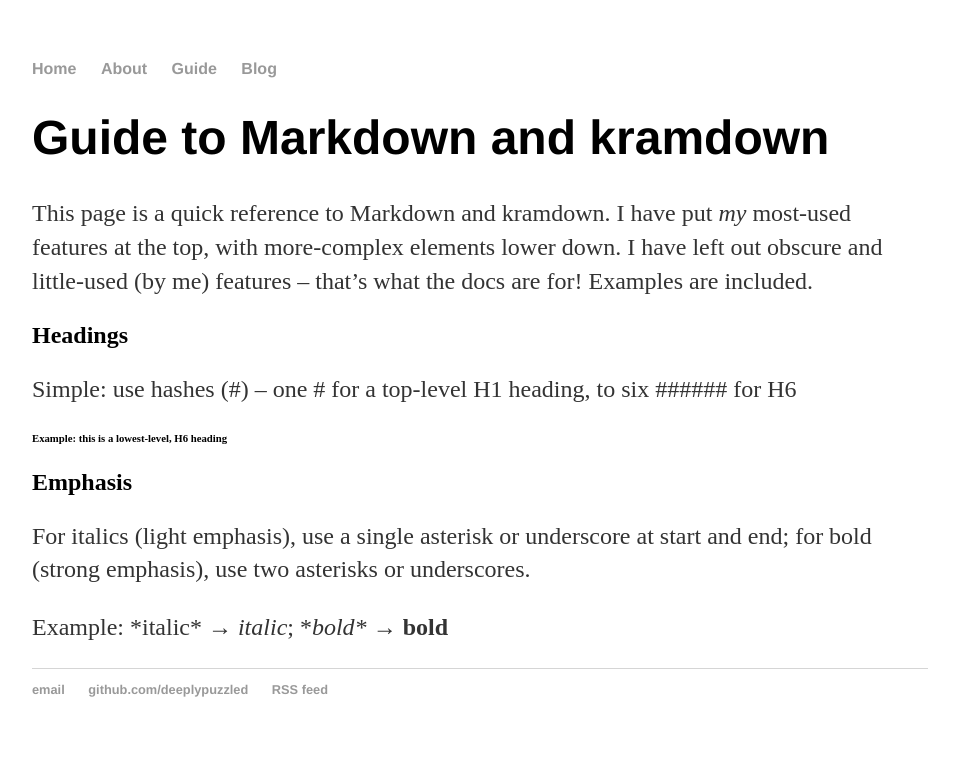
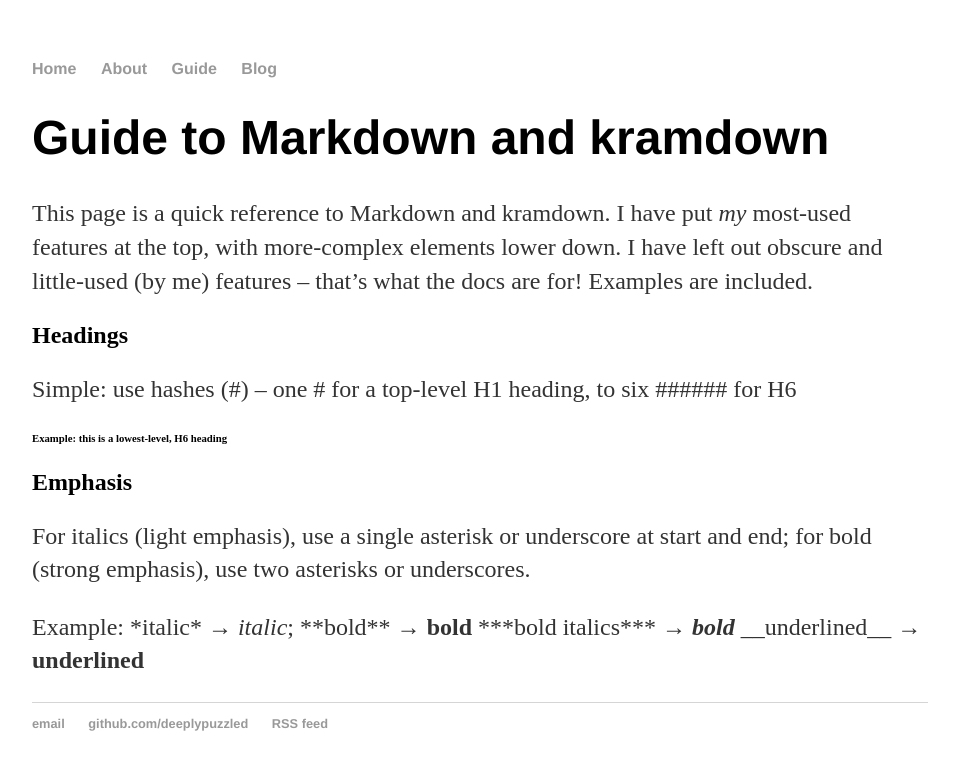
Before and after one commit to deeplypuzzled/deeplypuzzled.github.io, a Jekyll site: the page built from guide/index.md, in a window 1280 px wide. Shown: the top 770 px of the page, without its empty margins (160-1119 px from the left). Built offline with Jekyll 4.4.1, drawn with Linux system fonts in a browser that asks for light colours.

Commit message:
Update index.md
More emphasis

```diff
--- a/guide/index.md
+++ b/guide/index.md
@@ -16,4 +16,6 @@ Simple: use hashes (\#) -- one \# for a top-level H1 heading, to six \###### for
 
 For italics (light emphasis), use a single asterisk or underscore at start and end; for bold (strong emphasis), use two asterisks or underscores.
 
-Example: \*italic\* &#8594; *italic*; \**bold\** &#8594; **bold**
+Example: \*italic\* &#8594; *italic*; \*\*bold\*\* &#8594; **bold**
+\*\*\*bold italics\*\*\* &#8594; ***bold***
+\_\_underlined\_\_ &#8594; __underlined__
```
